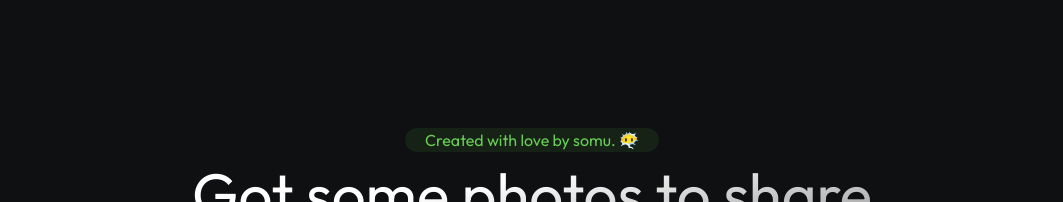
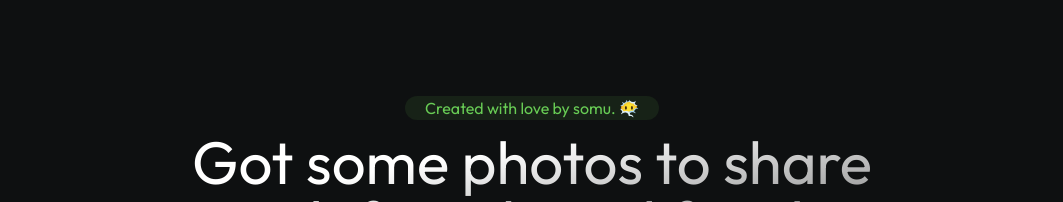
Before and after one commit to somkumarav/cloud-media-share, a Next.js app in the folder apps/web/: page / in a window 1280 px wide. Shown: the top 202 px of the page, without its empty margins (108-1171 px from the left). Built offline with nearby package versions, Linux system fonts and the light colour scheme.

Commit message:
impr: the showcase picture

```diff
--- a/apps/web/components/pillCTA.tsx
+++ b/apps/web/components/pillCTA.tsx
@@ -2,7 +2,7 @@ import Link from "next/link";
 
 export const PillCTA = () => {
   return (
-    <div className='mt-32 mb-3 opacity-0 animate-top-fade-in [animation-delay:200ms;]'>
+    <div className='mt-24 mb-3 opacity-0 animate-top-fade-in [animation-delay:200ms;]'>
       <Link
         href='https://portfolio-4rc.pages.dev'
         target='_blank'
```
Also changed, not shown: 1 other file (tests, documents, lock files or other folders).
